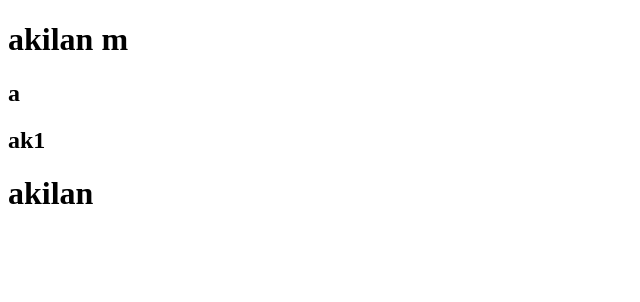
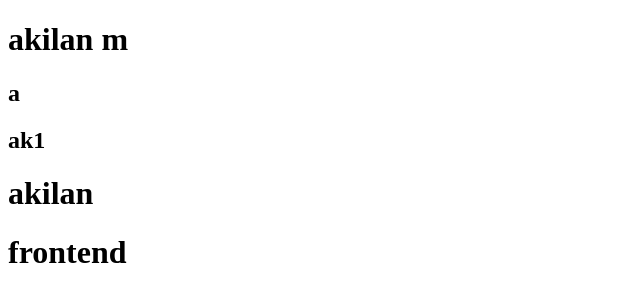
Before and after one commit to Akilan0911/Samplerepo, a plain HTML site: page index.html in a window 1280 px wide. Shown: the whole page, without its empty margins (0-640 px from the left). Drawn offline with Linux system fonts and the light colour scheme.

Commit message:
fix : add frontend line

```diff
--- a/index.html
+++ b/index.html
@@ -10,5 +10,6 @@
    <h2> a</h2>
    <h2>ak1</h2>
    <h1>akilan</h1>
+   <h1>frontend</h1>
 </body>
 </html>
```
